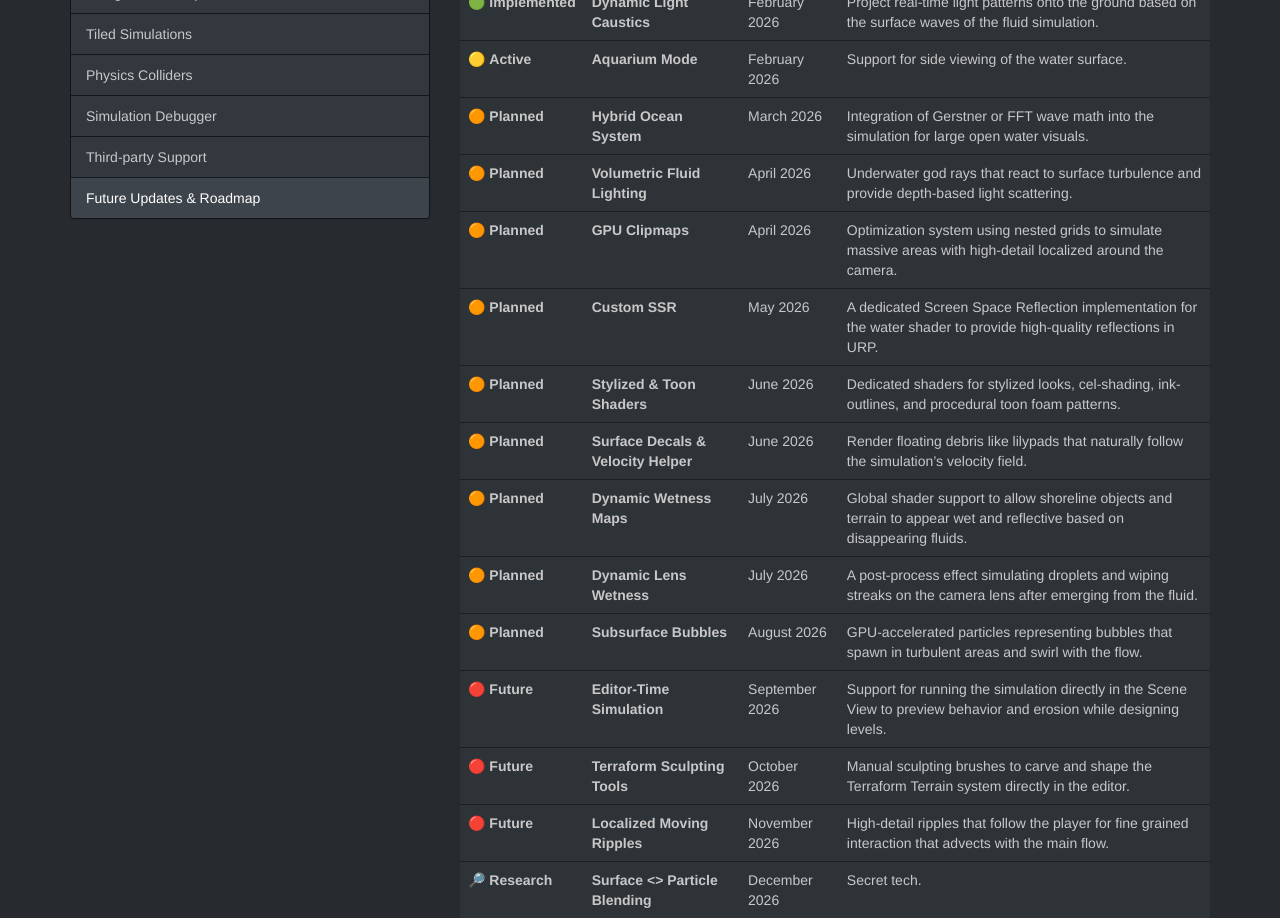
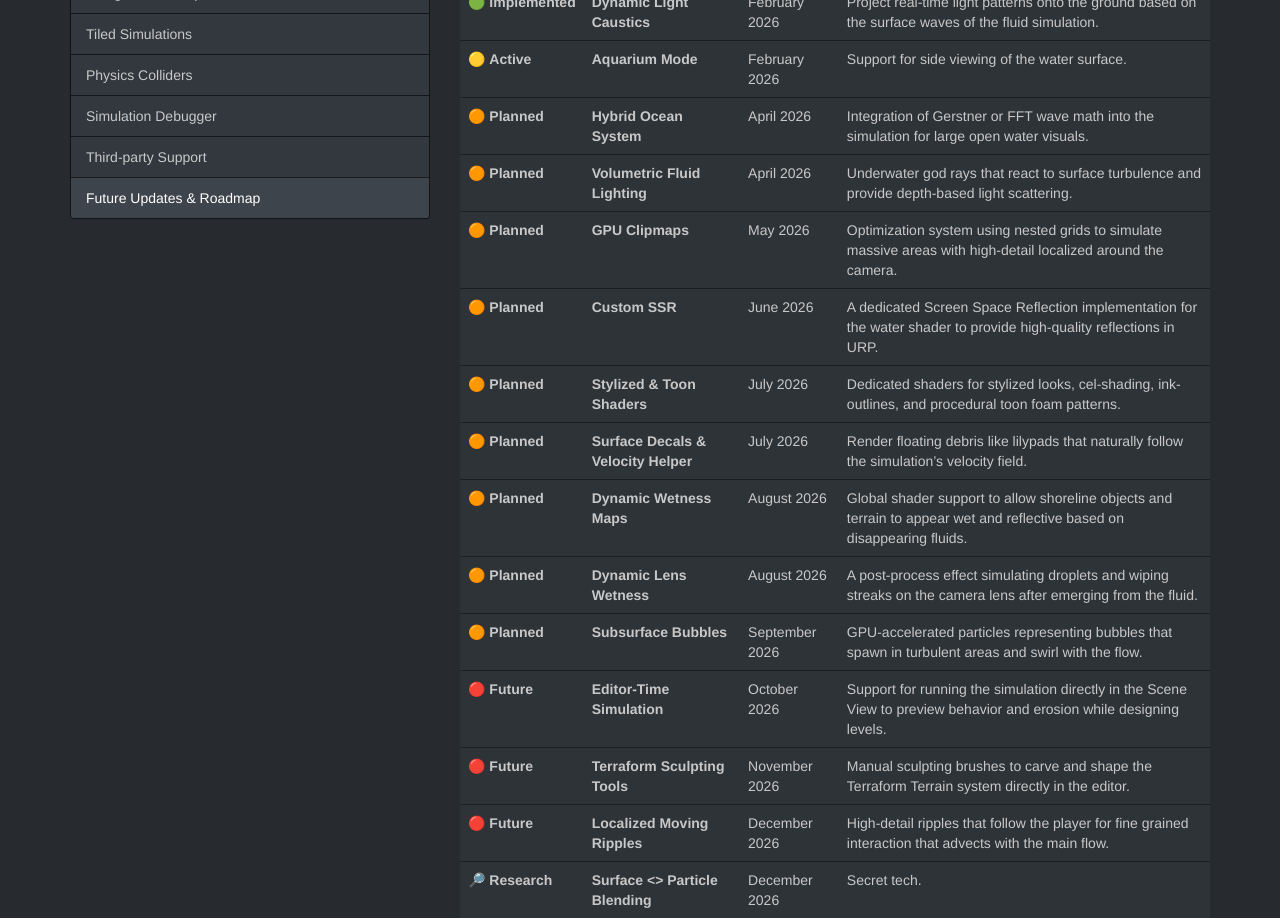
Before and after one commit to FrenzyByte/fluidfrenzy, a Jekyll site: the page built from _docs/future-updates-roadmap.md, in a window 1280 px wide and 1400 px high, scrolled down 395 px. Shown: the part 152-1070 px from the top of the window. Built offline with Jekyll 4.4.1, drawn with Linux system fonts in a browser that asks for light colours.

Commit message:
Shift timeline along.

```diff
--- a/_docs/future-updates-roadmap.md
+++ b/_docs/future-updates-roadmap.md
@@ -21,18 +21,18 @@ These dates are based on when I believe implement these features but some may be
 | :--- | :--- | :--- | :--- |
 | 🟢&nbsp;**Implemented** | **Dynamic Light Caustics** | February 2026 | Project real-time light patterns onto the ground based on the surface waves of the fluid simulation. |
 | 🟡&nbsp;**Active** | **Aquarium Mode** | February 2026 | Support for side viewing of the water surface. |
-| 🟠&nbsp;**Planned** | **Hybrid Ocean System** | March 2026 | Integration of Gerstner or FFT wave math into the simulation for large open water visuals. |
+| 🟠&nbsp;**Planned** | **Hybrid Ocean System** | April 2026 | Integration of Gerstner or FFT wave math into the simulation for large open water visuals. |
 | 🟠&nbsp;**Planned** | **Volumetric Fluid Lighting** | April 2026 | Underwater god rays that react to surface turbulence and provide depth-based light scattering. |
-| 🟠&nbsp;**Planned** | **GPU Clipmaps** | April 2026 | Optimization system using nested grids to simulate massive areas with high-detail localized around the camera. |
-| 🟠&nbsp;**Planned** | **Custom SSR** | May 2026 | A dedicated Screen Space Reflection implementation for the water shader to provide high-quality reflections in URP. |
-| 🟠&nbsp;**Planned** | **Stylized & Toon Shaders** | June 2026 | Dedicated shaders for stylized looks, cel-shading, ink-outlines, and procedural toon foam patterns. |
-| 🟠&nbsp;**Planned** | **Surface Decals & Velocity Helper** | June 2026 | Render floating debris like lilypads that naturally follow the simulation's velocity field. |
-| 🟠&nbsp;**Planned** | **Dynamic Wetness Maps** | July 2026 | Global shader support to allow shoreline objects and terrain to appear wet and reflective based on disappearing fluids. |
-| 🟠&nbsp;**Planned** | **Dynamic Lens Wetness** | July 2026 | A post-process effect simulating droplets and wiping streaks on the camera lens after emerging from the fluid. |
-| 🟠&nbsp;**Planned** | **Subsurface Bubbles** | August 2026 | GPU-accelerated particles representing bubbles that spawn in turbulent areas and swirl with the flow. |
-| 🔴&nbsp;**Future** | **Editor-Time Simulation** | September 2026 | Support for running the simulation directly in the Scene View to preview behavior and erosion while designing levels. |
-| 🔴&nbsp;**Future** | **Terraform Sculpting Tools** | October 2026 | Manual sculpting brushes to carve and shape the Terraform Terrain system directly in the editor. |
-| 🔴&nbsp;**Future** | **Localized Moving Ripples** | November 2026 | High-detail ripples that follow the player for fine grained interaction that advects with the main flow. |
+| 🟠&nbsp;**Planned** | **GPU Clipmaps** | May 2026 | Optimization system using nested grids to simulate massive areas with high-detail localized around the camera. |
+| 🟠&nbsp;**Planned** | **Custom SSR** | June 2026 | A dedicated Screen Space Reflection implementation for the water shader to provide high-quality reflections in URP. |
+| 🟠&nbsp;**Planned** | **Stylized & Toon Shaders** | July 2026 | Dedicated shaders for stylized looks, cel-shading, ink-outlines, and procedural toon foam patterns. |
+| 🟠&nbsp;**Planned** | **Surface Decals & Velocity Helper** | July 2026 | Render floating debris like lilypads that naturally follow the simulation's velocity field. |
+| 🟠&nbsp;**Planned** | **Dynamic Wetness Maps** | August 2026 | Global shader support to allow shoreline objects and terrain to appear wet and reflective based on disappearing fluids. |
+| 🟠&nbsp;**Planned** | **Dynamic Lens Wetness** | August 2026 | A post-process effect simulating droplets and wiping streaks on the camera lens after emerging from the fluid. |
+| 🟠&nbsp;**Planned** | **Subsurface Bubbles** | September 2026 | GPU-accelerated particles representing bubbles that spawn in turbulent areas and swirl with the flow. |
+| 🔴&nbsp;**Future** | **Editor-Time Simulation** | October 2026 | Support for running the simulation directly in the Scene View to preview behavior and erosion while designing levels. |
+| 🔴&nbsp;**Future** | **Terraform Sculpting Tools** | November 2026 | Manual sculpting brushes to carve and shape the Terraform Terrain system directly in the editor. |
+| 🔴&nbsp;**Future** | **Localized Moving Ripples** | December 2026 | High-detail ripples that follow the player for fine grained interaction that advects with the main flow. |
 | 🔎&nbsp;**Research** | **Surface <> Particle Blending** | December 2026 | Secret tech. |
 | 🔎&nbsp;**Research** | **Simulation Baking (VATs)** | 2027 | Export simulations into Vertex Animation Textures for high-performance playback on mobile assets. |
 | 🔎&nbsp;**Research** | **Unity Terrain Terraforming** | 2027+ | Support for the native Unity Terrain system to be permanently eroded and terraformed by the fluid simulation. |
```
